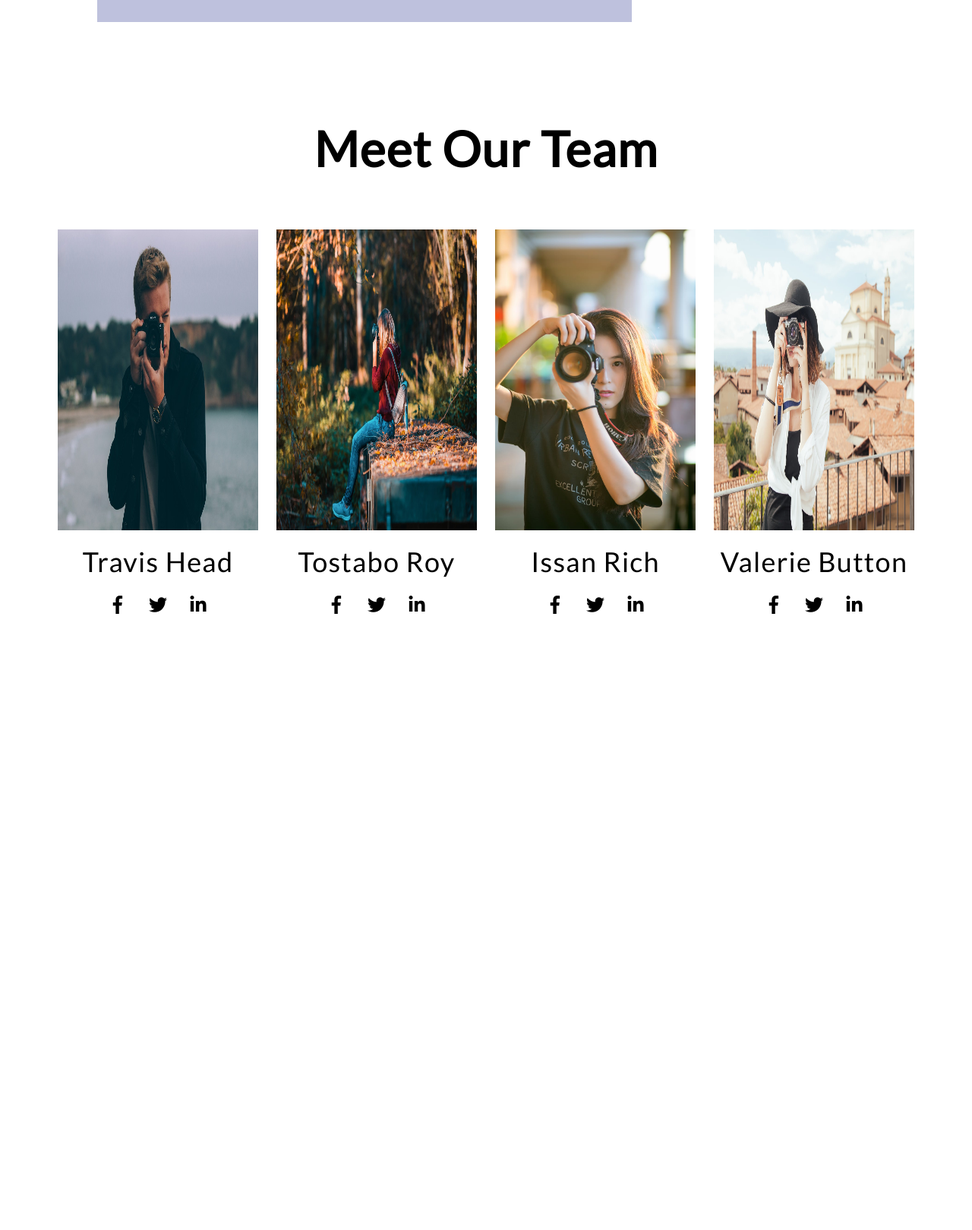
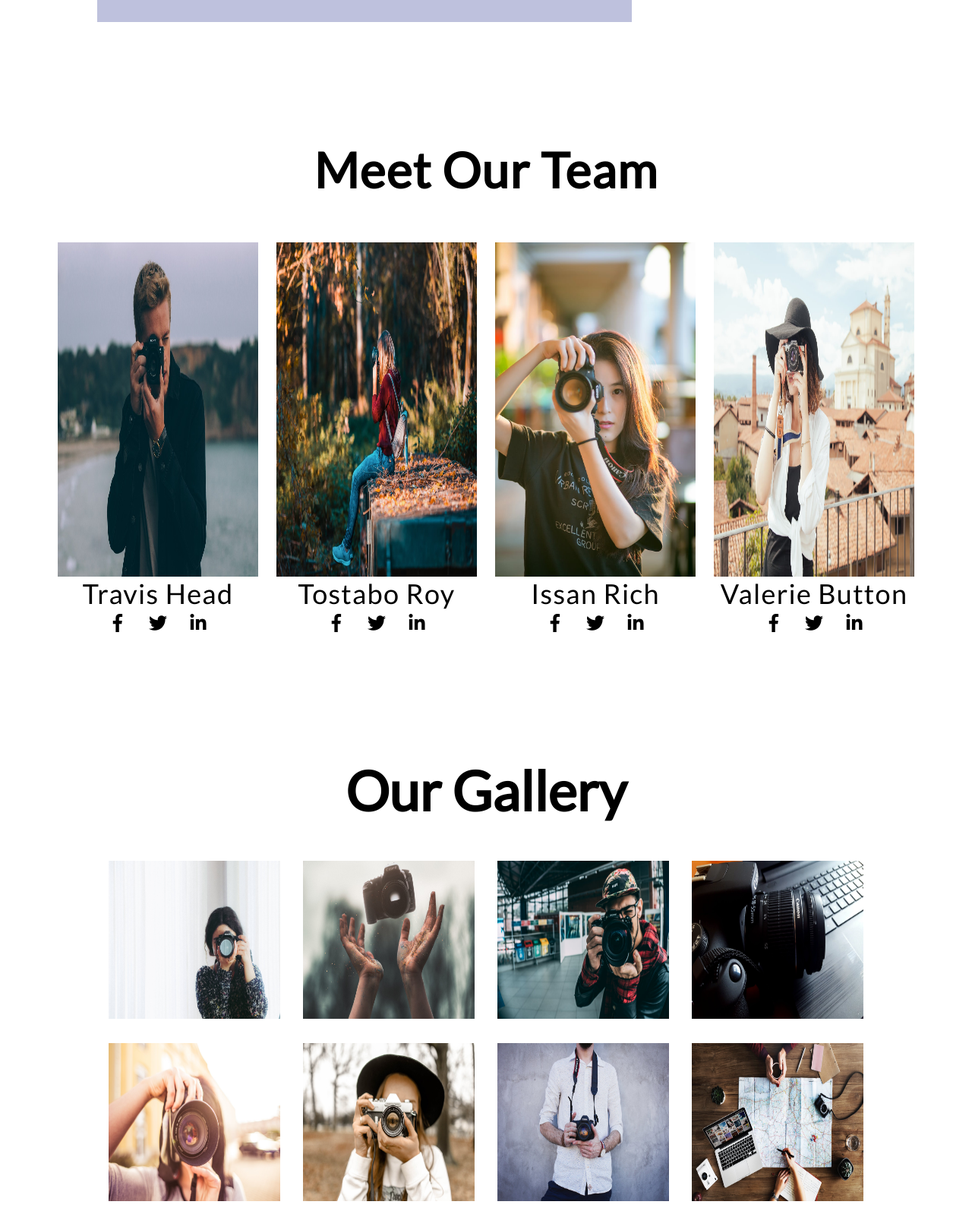
Before and after one commit to michalplebanski/template2_BEM, a website built with webpack: page src/index.html in a window 1280 px wide. Shown: the part 2103-3722 px from the top of the page at 76% size. Before the commit the page ends 3000 px from the top, so only its background shows below. Built offline with nearby package versions, Linux system fonts and the light colour scheme.

Commit message:
adding next section with rwd. Changing some css options

```diff
--- a/src/index.html
+++ b/src/index.html
@@ -202,6 +202,21 @@
 				</div>
 			</div>
 		</section>
+		<section class="gallery">
+			<div class="gallery__header">
+				<h2>Our gallery</h2>
+			</div>
+			<div class="gallery__img">
+				<img class="gallery__img--item" src="../src/img/gallery1.jpeg">
+				<img class="gallery__img--item" src="../src/img/gallery2.jpeg">
+				<img class="gallery__img--item" src="../src/img/gallery3.jpeg">
+				<img class="gallery__img--item" src="../src/img/gallery4.jpeg">
+				<img class="gallery__img--item" src="../src/img/gallery5.jpeg">
+				<img class="gallery__img--item" src="../src/img/gallery6.jpeg">
+				<img class="gallery__img--item" src="../src/img/gallery7.jpeg">
+				<img class="gallery__img--item" src="../src/img/gallery8.jpeg">
+			</div>
+		</section>
 	</main>
 	<script src="https://ajax.googleapis.com/ajax/libs/jquery/3.3.1/jquery.min.js"></script>
 </body>
--- a/src/style/main.scss
+++ b/src/style/main.scss
@@ -234,7 +234,7 @@ main {
 }
 
 .team {
-	height: 100vh;
+	min-height: 100vh;
 	width: 100%;
 	display: flex;
 	flex-direction: column;
@@ -242,26 +242,27 @@ main {
 	align-items: center;
 	background-color: #fff;
 	&__header {
-		height: 15%;
+		min-height: 20vh;
 		width: 100%;
 		display: flex;
 		justify-content: center;
-		align-items: flex-start;
+		align-items: center;
 		&--text {
 			font-size: 8vh;
+			text-align: center;
 			letter-spacing: 0.1vw;
 			text-transform: capitalize;
 		}
 	}
 	&__info {
-		height: 70%;
+		min-height: 60vh;
 		width: 90%;
 		display: flex;
 		justify-content: space-around;
 		align-items: center;
 		flex-wrap: wrap;
 		&--item {
-			height: 100%;
+			min-height: 60vh;
 			width: 23%;
 			padding: 2vh 0;
 			display: flex;
@@ -269,7 +270,7 @@ main {
 			justify-content: space-around;
 			align-items: center;
 			img {
-				height: 75%;
+				height: 55vh;
 				width: 100%;
 			}
 			p {
@@ -293,11 +294,49 @@ main {
 					transition: 0.3 ease-in-out;
 					&:hover {
 						opacity: 0.5;
+						transform: scale(1.3);
 					}
 				}
 			}
 		}
 	}
+}
+
+.gallery {
+	min-height: 100vh;
+	width: 100%;
+	display: flex;
+	flex-direction: column;
+	justify-content: center;
+	align-items: center;
+	background-color: #fff;
+	&__header {
+		height: 15vh;
+		width: 80%;
+		display: flex;
+		justify-content: center;
+		align-items: flex-start;
+		color: #000;
+		font-size: 6vh;
+		text-transform: capitalize;
+		h2 {
+			text-align: center;
+		}
+	}
+	&__img {
+		min-height: 50vh;
+		width: 80%;
+		display: flex;
+		justify-content: space-around;
+		align-items: center;
+		flex-wrap: wrap;
+		&--item {
+			height: 26vh;
+			width: 22%;
+			margin: 2vh 1vw;
+		}
+	}
+
 }
 
 @media (max-width: 750px) {
@@ -327,7 +366,6 @@ main {
 		}
 	}
 	.services {
-		position: relative;
 		flex-direction: column;
 		justify-content: center;
 		&__content {
@@ -336,13 +374,33 @@ main {
 			align-items: center;
 		}
 		&__items {
+			height: 80%;
 			width: 80%;
-			left: 10%;
-			top: 75%;
+			position: relative;
+			left: 0;
+			bottom: 5%;
 		}
 	}
 	.team {
+		margin: 3vh 0;
+		&__header {
+		}
 		&__info {
+			&--item {
+				width: 40%;
+				.team__social-media {
+					width: 100%;
+				}
+			}
+		}
+	}
+	.gallery {
+		&__header {
+			height: 20vh;
+			margin-top: 5vh;
+			align-items: center;
+		}
+		&__img {
 			&--item {
 				width: 40%;
 			}
@@ -382,6 +440,7 @@ main {
 		}
 	}
 	.services {
+		height: 120vh;
 		&__content {
 			width: 85%;
 			margin-left: 0;
@@ -390,8 +449,7 @@ main {
 		}
 		&__items {
 			width: 90%;
-			left: 4%;
-			top: 75%;
+			left: 0;
 		}
 	}
 	.team {
@@ -416,6 +474,7 @@ main {
 		}
 	}
 	.services {
+		height: 140vh;
 		&__items {
 			&--content {
 				width: 45%;
```
Also changed, not shown: src/img/gallery1.jpeg (added), src/img/gallery2.jpeg (added), src/img/gallery3.jpeg (added), src/img/gallery4.jpeg (added), src/img/gallery5.jpeg (added), src/img/gallery6.jpeg (added), src/img/gallery7.jpeg (added), src/img/gallery8.jpeg (added).
